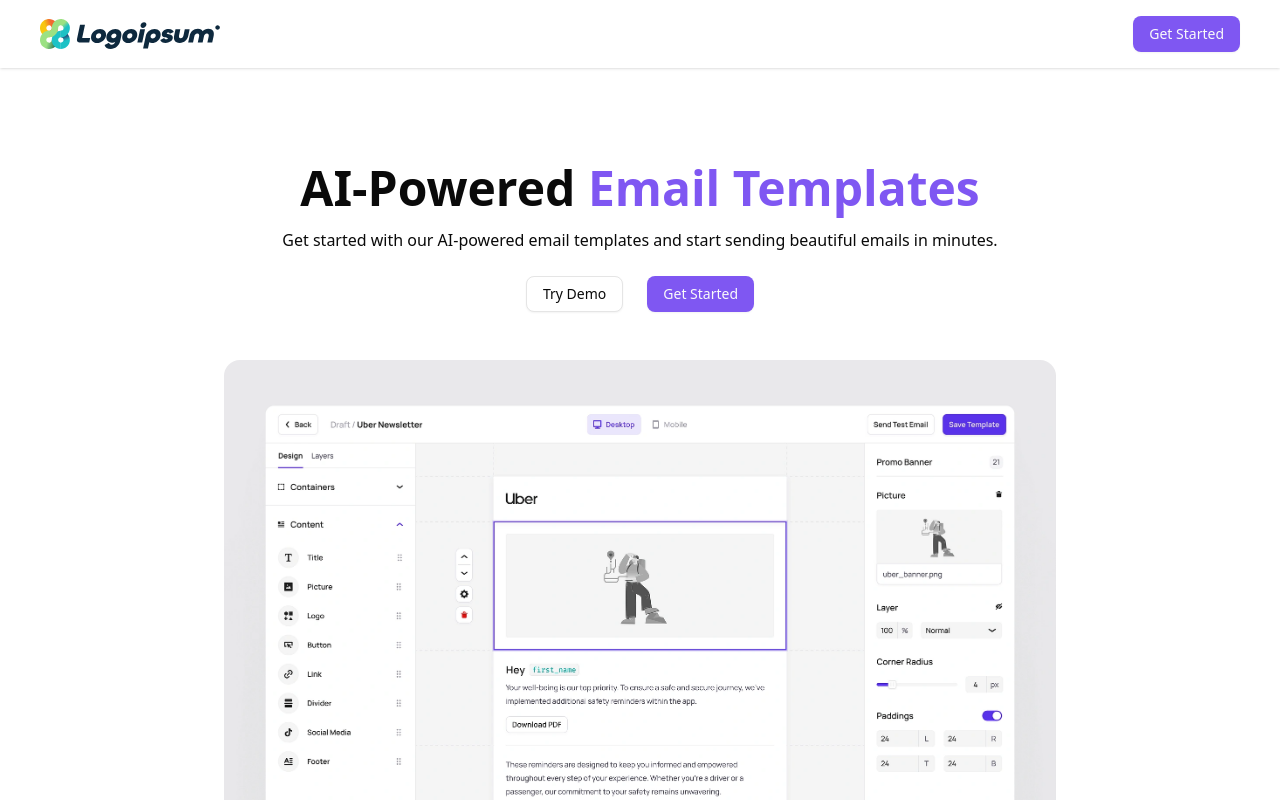
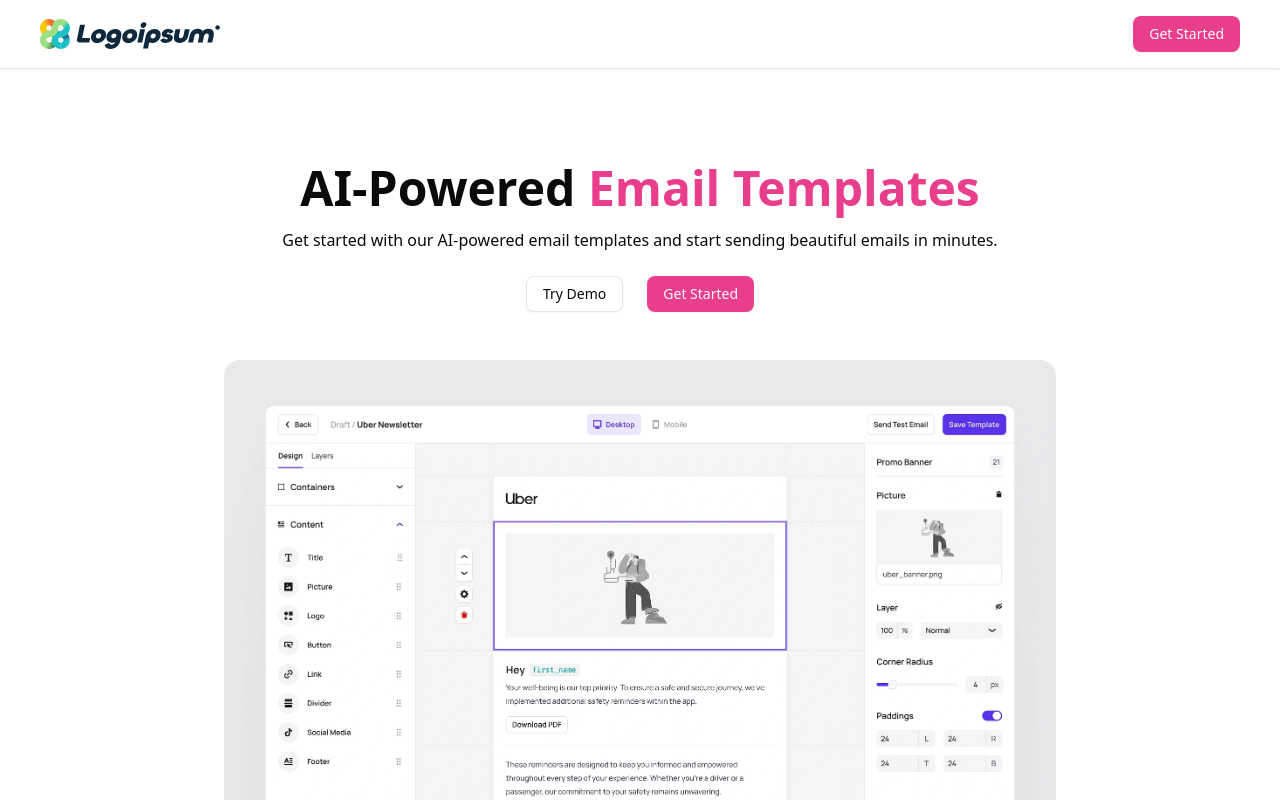
Before and after one commit to SuchitraSwain/ai-email-template-builder, a Next.js app: page / in a window 1280 px wide. Shown: the top 800 px of the page. Built offline with nearby package versions, Linux system fonts and the light colour scheme; no server answers.

Commit message:
primary color changed

```diff
--- a/app/(main)/dashboard/page.jsx
+++ b/app/(main)/dashboard/page.jsx
@@ -2,7 +2,6 @@
 
 import { useUserDetail } from "@/app/provider";
 import EmailTemplateList from "@/components/custom/EmailTemplateList";
-import Header from "@/components/custom/Header";
 import { Button } from "@/components/ui/button";
 import Link from "next/link";
 import React, { use } from "react";
--- a/app/globals.css
+++ b/app/globals.css
@@ -15,7 +15,7 @@
   --card-foreground: oklch(0.145 0 0);
   --popover: oklch(1 0 0);
   --popover-foreground: oklch(0.145 0 0);
-  --primary: #7f57f2;
+  --primary: #E83E8C;
   --primary-foreground: oklch(0.985 0 0);
   --secondary: oklch(0.97 0 0);
   --secondary-foreground: oklch(0.205 0 0);
@@ -134,3 +134,7 @@
 label {
   font-size: 14px;
 }
+
+a, button {
+  cursor: pointer;
+}
--- a/components/custom/Header.jsx
+++ b/components/custom/Header.jsx
@@ -11,7 +11,10 @@ const Header = () => {
   const { userDetail, setUserDetail } = useUserDetail();
   return (
     <div className="flex justify-between items-center p-4 shadow-sm px-10">
-      <Image src={"/logo.svg"} alt="logo" width={180} height={140} />
+      <Link href={"/"}>
+        <Image src={"/logo.svg"} alt="logo" width={180} height={140} />
+      </Link>
+
       <div>
         {userDetail?.email ? (
           <div className="flex gap-3 items-center">
```
